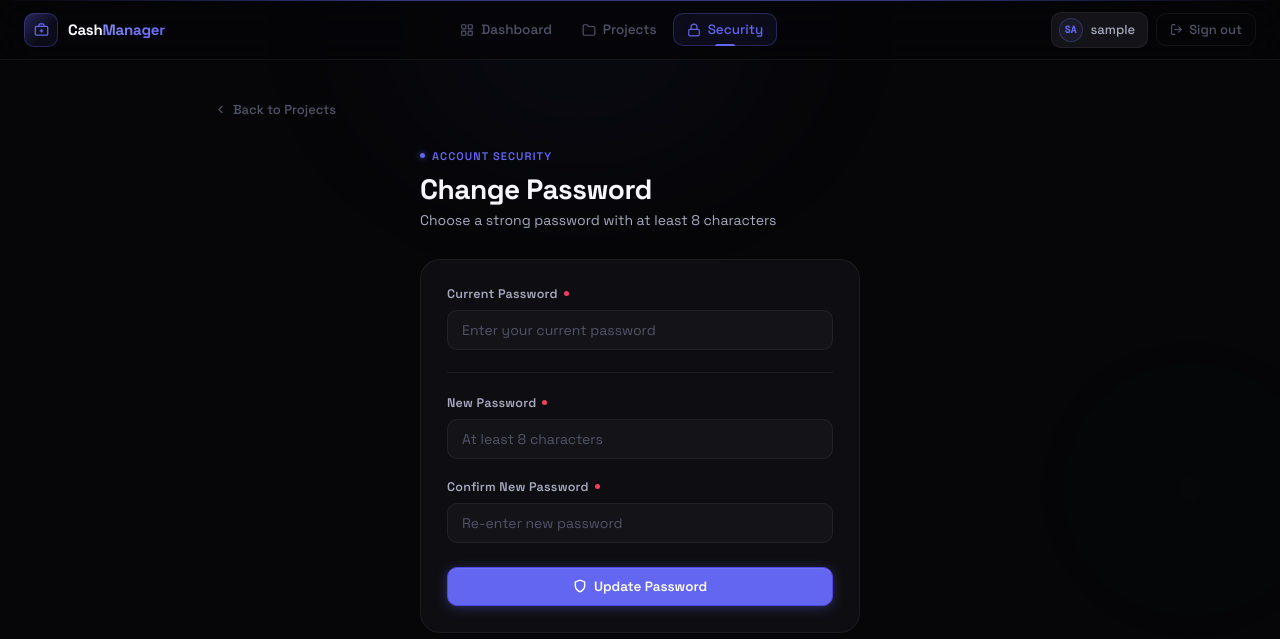
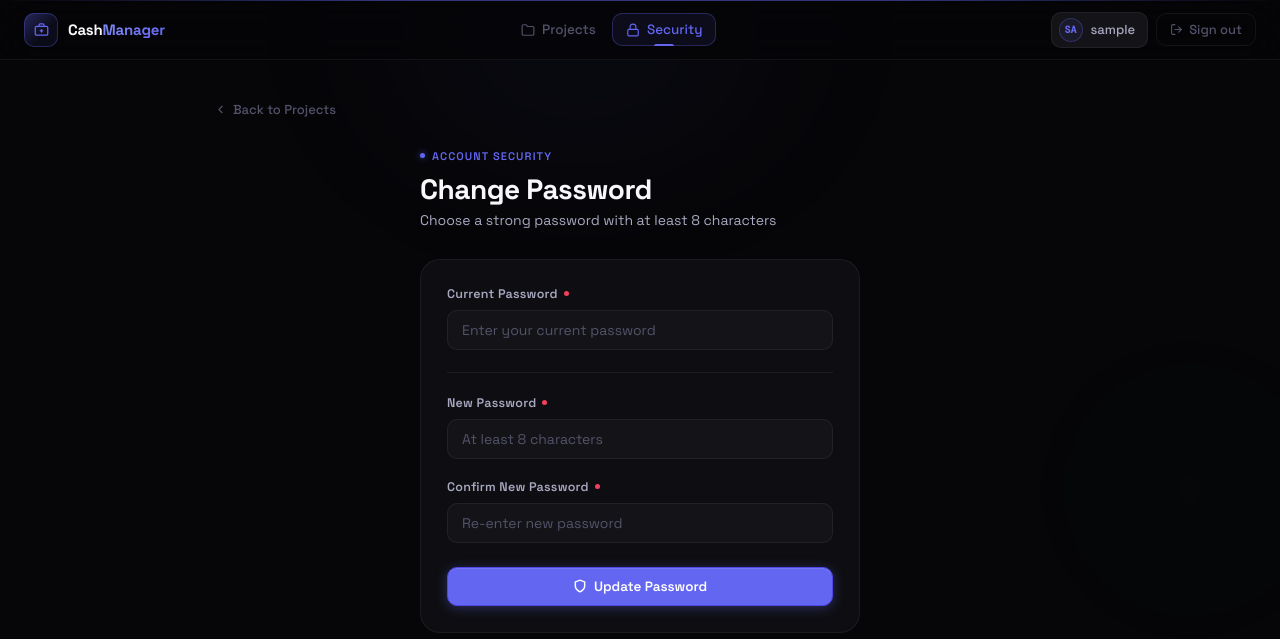
Before and after one commit to nawabsakib5/Cash-Management-Django-App, a Django app: page /password/ in a window 1280 px wide. Shown: the top 639 px of the page. Run offline with Django 5.2, Linux system fonts and the light colour scheme; the visitor is signed in with stand-in values (Sample User, id 1).

Commit message:
Update 1.6

```diff
--- a/cashApp/templates/base.html
+++ b/cashApp/templates/base.html
@@ -236,10 +236,14 @@
 
   {% if user.is_authenticated %}
     <div class="nav-links">
-      <a href="{% if user.user_type == 'admin' %}{% url 'admin_dashboard' %}{% else %}{% url 'project_list' %}{% endif %}" class="nav-link {% block nav_dashboard %}{% endblock %}">
+
+      {% if user.user_type == 'admin' %}
+      <a href="{% url 'admin_dashboard' %}" class="nav-link {% block nav_dashboard %}{% endblock %}">
         <svg viewBox="0 0 24 24"><rect x="3" y="3" width="7" height="7" rx="1"/><rect x="14" y="3" width="7" height="7" rx="1"/><rect x="3" y="14" width="7" height="7" rx="1"/><rect x="14" y="14" width="7" height="7" rx="1"/></svg>
         Dashboard
       </a>
+      {% endif %}
+
       <a href="{% url 'project_list' %}" class="nav-link {% block nav_projects %}{% endblock %}">
         <svg viewBox="0 0 24 24"><path d="M22 19a2 2 0 0 1-2 2H4a2 2 0 0 1-2-2V5a2 2 0 0 1 2-2h5l2 3h9a2 2 0 0 1 2 2z"/></svg>
         Projects
```
